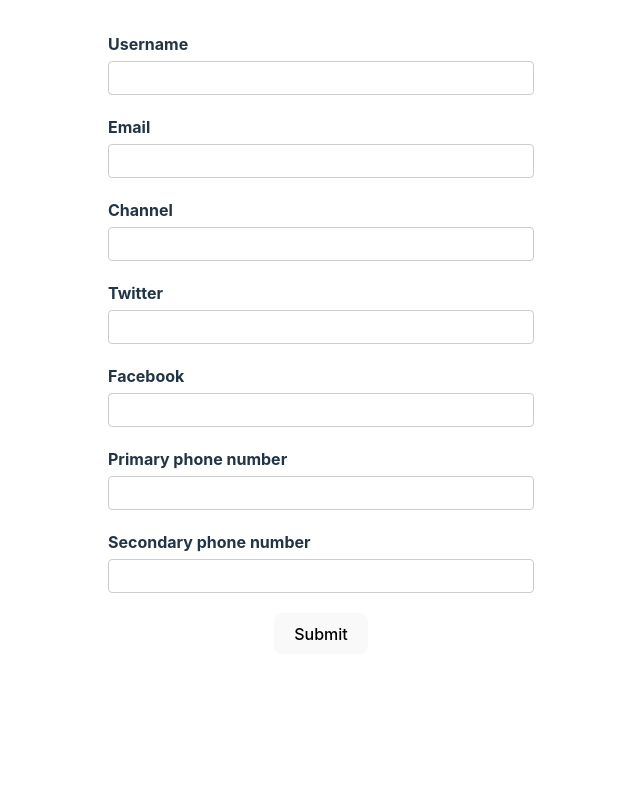
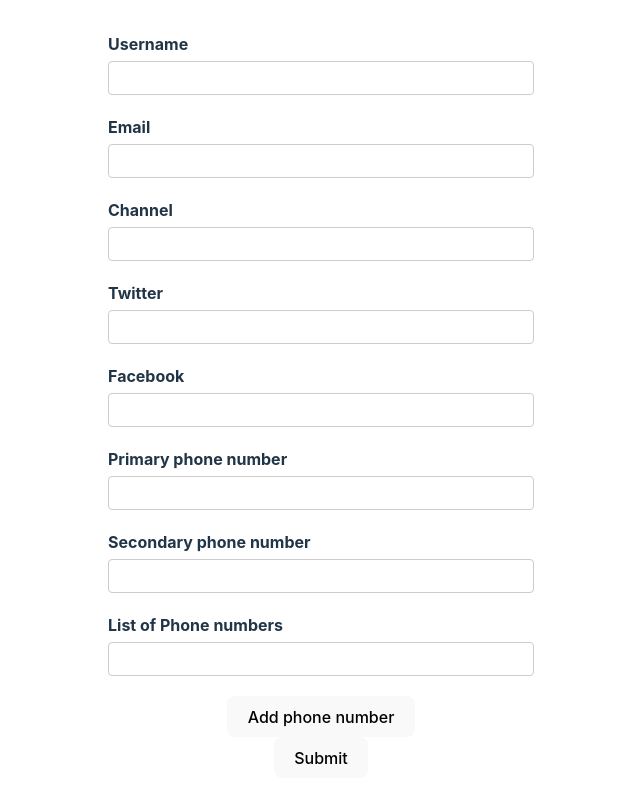
Before and after one commit to tonyedgal/react-forms, a React (Vite) app in the folder rhf-intro/: page / in a window 1280 px wide. Shown: the top 802 px of the page, without its empty margins (319-959 px from the left). Built offline with nearby package versions, Linux system fonts and the light colour scheme.

Commit message:
feat; working with dynamic fields in RHF

```diff
--- a/rhf-intro/src/components/YoutubeForm.tsx
+++ b/rhf-intro/src/components/YoutubeForm.tsx
@@ -1,4 +1,4 @@
-import { useForm } from "react-hook-form";
+import { useForm, useFieldArray } from "react-hook-form";
 import { DevTool } from "@hookform/devtools";
 
 type FormValues = {
@@ -10,6 +10,9 @@
     facebook: string;
   };
   phoneNumbers: Array<string>;
+  phNumbers: {
+    number: string;
+  }[];
 };
 
 const YoutubeForm = () => {
@@ -23,10 +26,16 @@
         facebook: "",
       },
       phoneNumbers: ["", ""],
+      phNumbers: [{ number: "" }],
     },
   });
   const { register, control, handleSubmit, formState } = form;
   const { errors } = formState;
+
+  const { fields, append, remove } = useFieldArray({
+    name: "phNumbers",
+    control,
+  });
 
   const onSubmit = (data: FormValues) => {
     console.log("form submitted: ", data);
@@ -123,6 +132,25 @@
           />
         </div>
 
+        <div>
+          <label htmlFor="phNumbers">List of Phone numbers</label>
+          <div>
+            {fields.map((field, index) => (
+              <div className="form-control" key={field.id}>
+                <input type="text" {...register(`phNumbers.${index}.number`)} />
+                {index > 0 && (
+                  <button type="button" onClick={() => remove(index)}>
+                    Remove
+                  </button>
+                )}
+              </div>
+            ))}
+            <button type="button" onClick={() => append({ number: "" })}>
+              Add phone number
+            </button>
+          </div>
+        </div>
+
         <button>Submit</button>
       </form>
       <DevTool control={control} />
```
